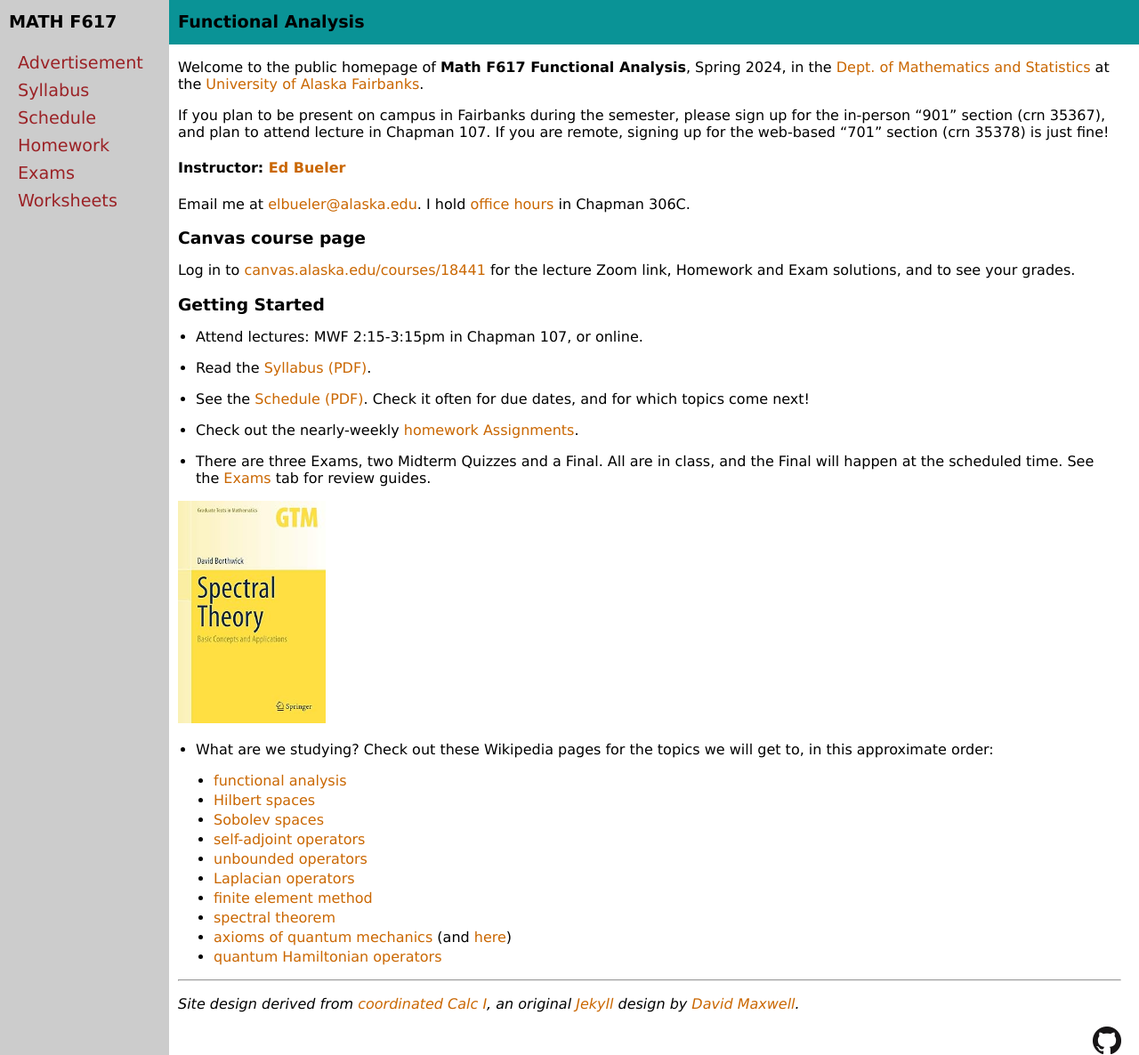
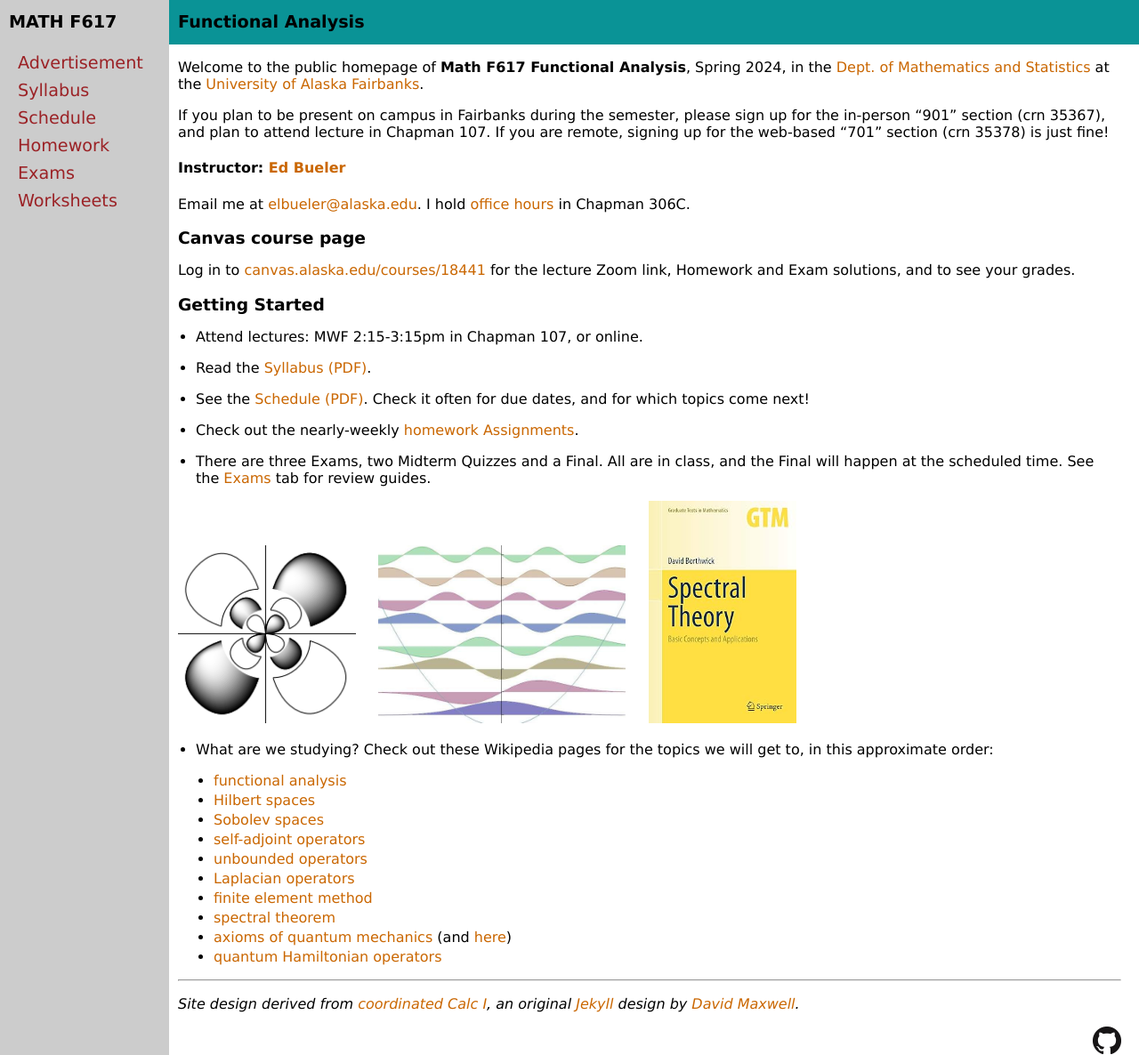
Before and after one commit to bueler/numerical, a Jekyll site: the page built from index.md, in a window 1280 px wide and 1186 px high. Shown: the whole window at 89% size. Built offline with Jekyll 4.4.1, drawn with Linux system fonts in a browser that asks for light colours.

Commit message:
more bling

```diff
--- a/index.md
+++ b/index.md
@@ -27,7 +27,7 @@ Log in to [canvas.alaska.edu/courses/18441](https://canvas.alaska.edu/courses/18
 
 * There are three Exams, two Midterm Quizzes and a Final.  All are in class, and the Final will happen at the scheduled time.  See the [Exams](exams) tab for review guides.
 
-[<img src="assets/images/borthwick.jpg" height="250">](https://link.springer.com/book/10.1007/978-3-030-38002-1 "the textbook")
+[<img src="assets/images/boundstates.png" height="200">](https://en.wikipedia.org/wiki/Unbounded_operator "bound states") &nbsp; &nbsp; [<img src="assets/images/harmonic.jpg" height="200">](https://en.wikipedia.org/wiki/Hamiltonian_(quantum_mechanics) "Hamiltonian operator eigenfunctions") &nbsp; &nbsp; [<img src="assets/images/borthwick.jpg" height="250">](https://link.springer.com/book/10.1007/978-3-030-38002-1 "the textbook")
 
 * What are we studying?  Check out these Wikipedia pages for the topics we will get to, in this approximate order:
 
```
